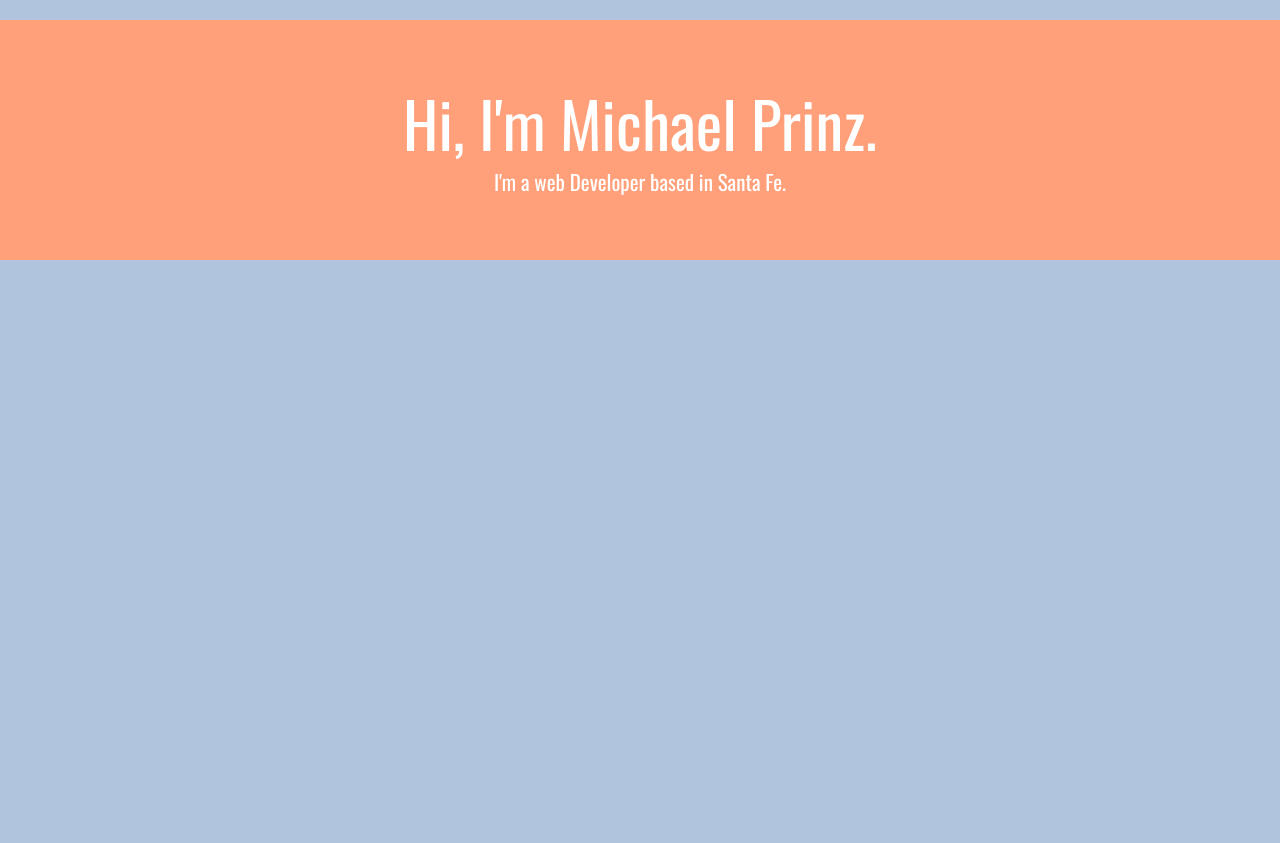
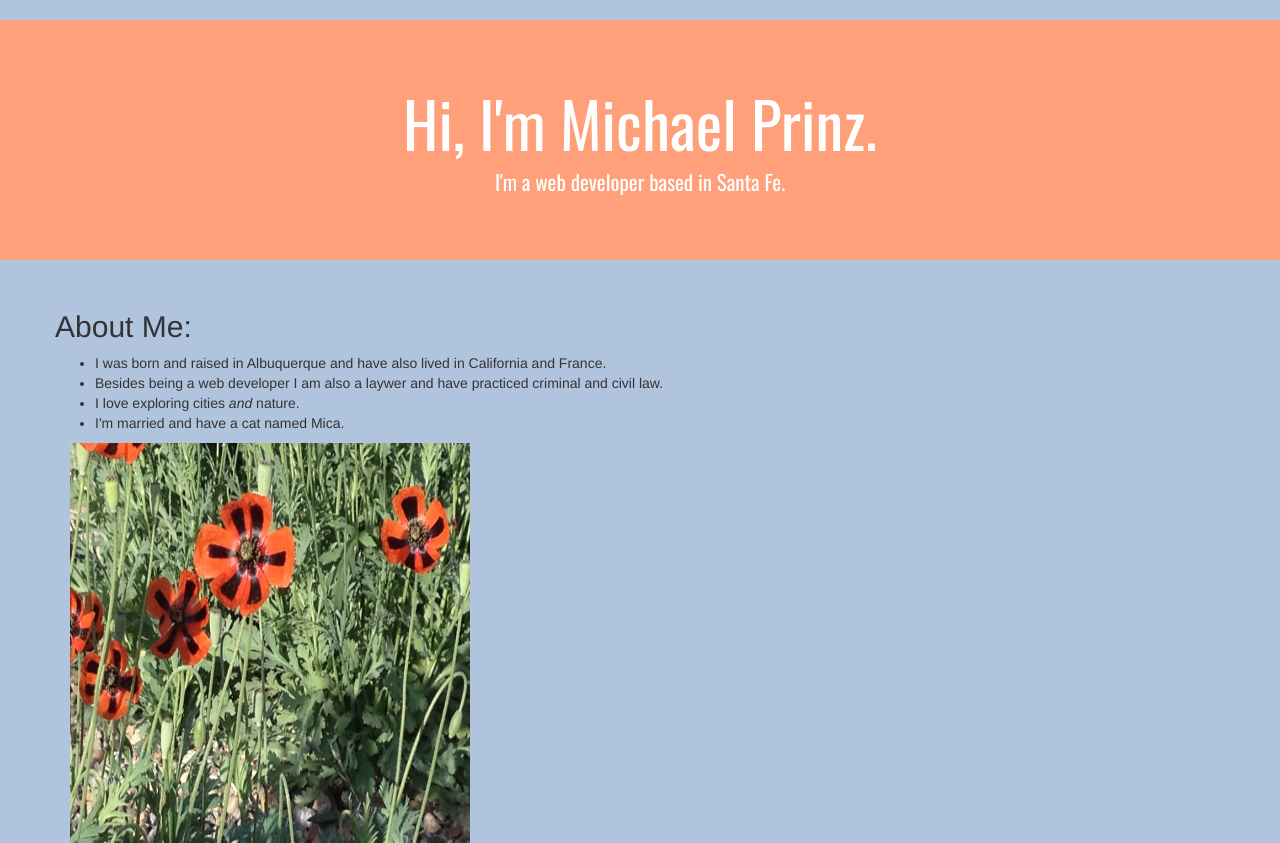
Before and after one commit to mprinz/aboutme, a PHP site: page / in a window 1280 px wide. Shown: the part 50-893 px from the top of the page. Before the commit the page ends 310 px from the top, so only its background shows below. Run offline with PHP 8.4, Linux system fonts and the light colour scheme.

Commit message:
Added text and sample photo

```diff
--- a/css/style.css
+++ b/css/style.css
@@ -10,6 +10,11 @@
 	font-family: Oswald;
 }
 
-body{
+body {
 	background-color: lightsteelblue;
 }
+
+#photo {
+	height: 400px;
+	width: 400px;
+}
--- a/index.html
+++ b/index.html
@@ -19,7 +19,7 @@
 
 		<link type="text/css" rel="stylesheet" href="css/style.css">
 
-			<title>Michael Prinz - Web Developer</title>
+			<title>Michael Prinz</title>
 
 	</head>
 	<body class="sfooter">
@@ -30,16 +30,34 @@
 					<!-- Brand and toggle get grouped for better mobile display -->
 					<div class="navbar-header">
 
+
 					</div>
 				</nav>
 			</div>
 			<div class = "jumbotron">
 				<div class = "container">
 					<h1 class="text-center">Hi, I'm Michael Prinz.</h1>
-					<p class="text-center">I'm a web Developer based in Santa Fe.</p>
+					<p class="text-center">I'm a web developer based in Santa Fe.</p>
 				</div>
 			</div>
+			<div class ="container">
+				<div class ="row">
+					<div class ="col.md.12">
+				<h2>About Me:</h2>
+				<ul>
+					<li>I was born and raised in Albuquerque and have also lived in California and France.</li>
+					<li>Besides being a web developer I am also a laywer and have practiced criminal and civil law.</li>
+					<li>I love exploring cities <em>and</em> nature.</li>
+					<li>I'm married and have a cat named Mica.</li>
+				</ul>
+						<div class ="container">
 
+						<img id="photo" src="images/IMG_1782.JPG" alt ="flower photo">
+						</div>
+
+						</div>
+				</div>
+			</div>
 		</header>
 		</div>
 
```
Also changed, not shown: images/IMG_1782.JPG (added).
